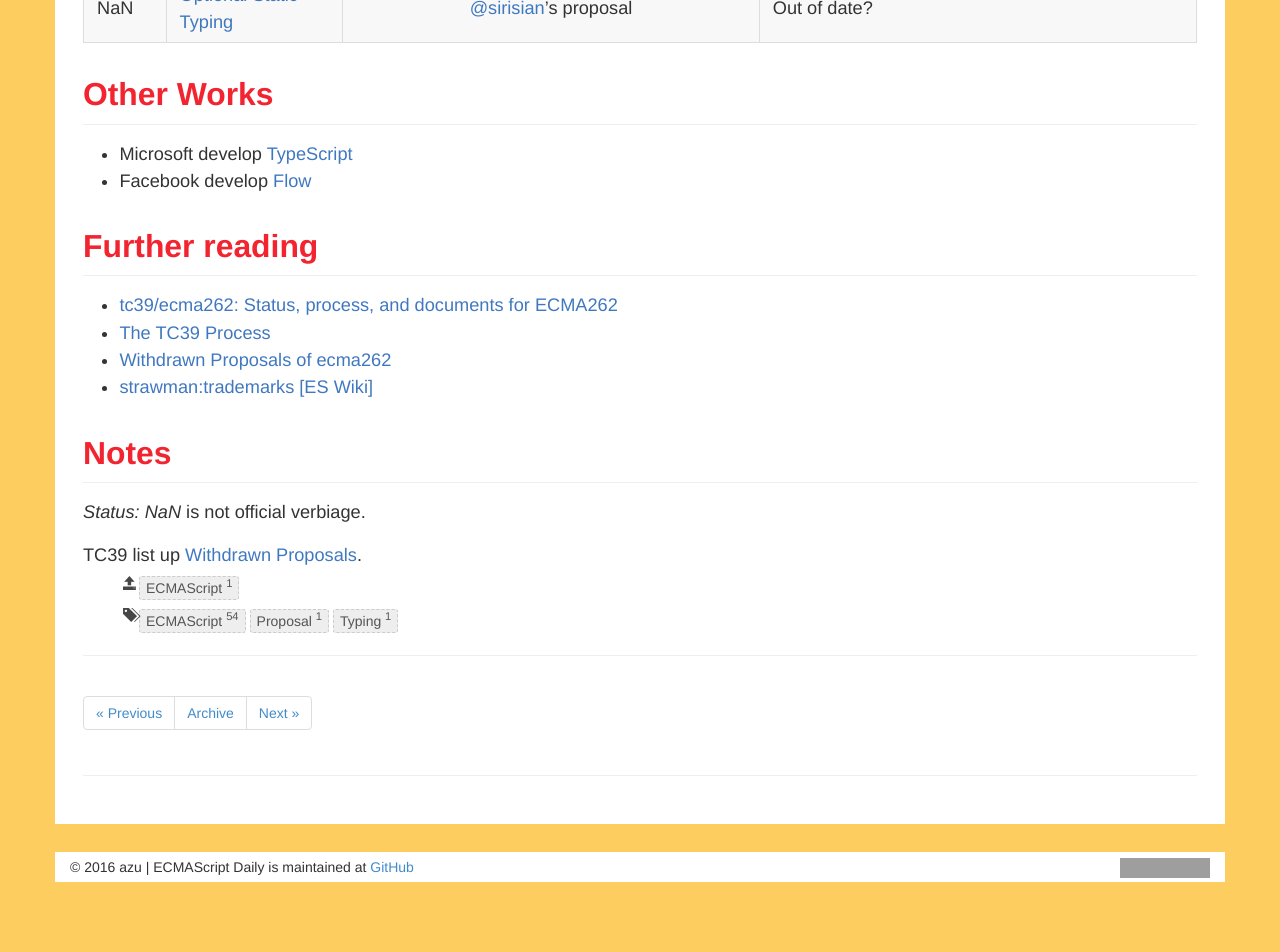
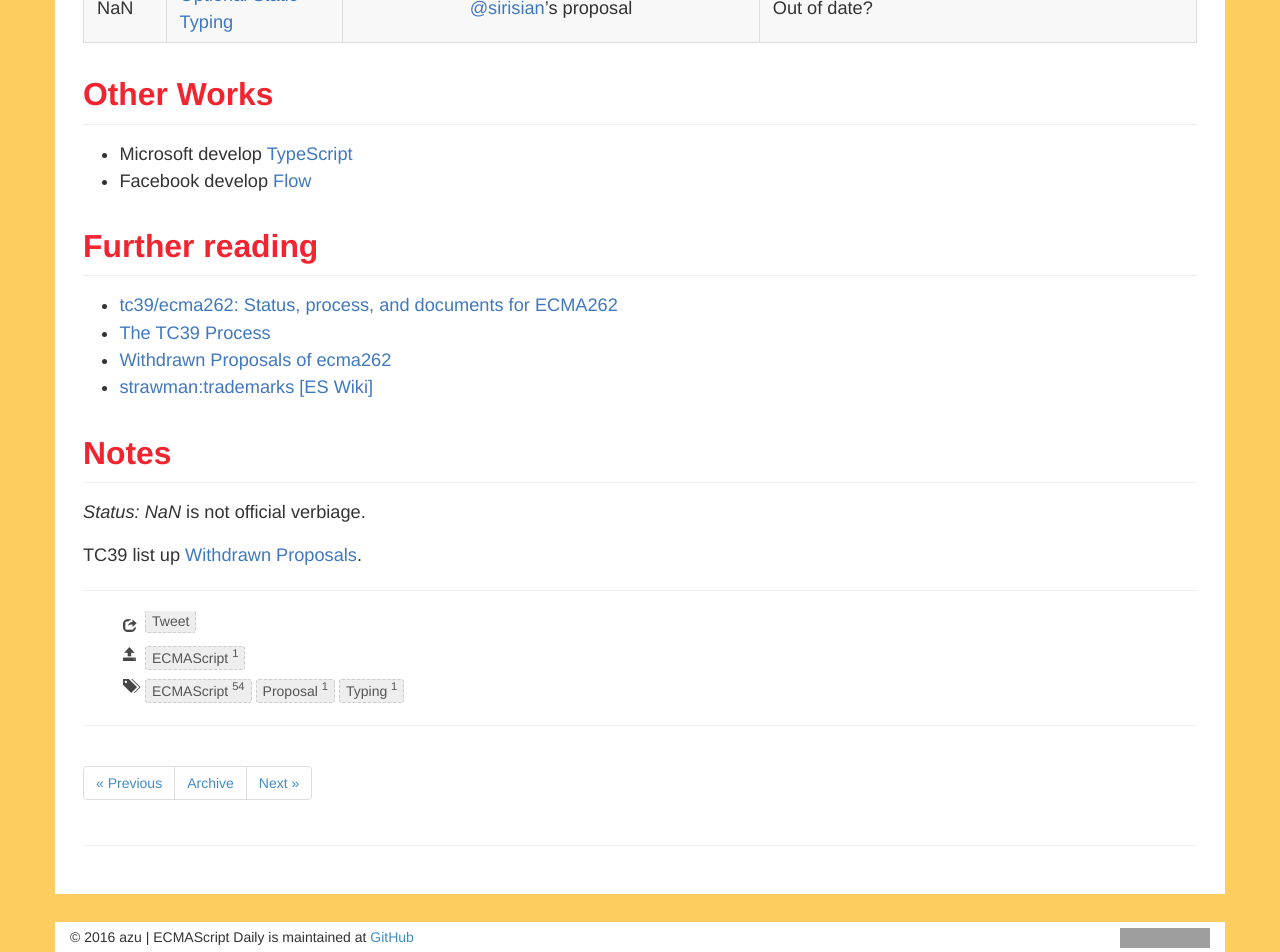
Before and after one commit to ecmascript-daily/ecmascript-daily.github.com, a Jekyll site: the page built from _posts/pages/2016-03-27-status-of-static-typing-in-ecmascript.md, in a window 1280 px wide. Shown: the part 593-1545 px from the top of the page. Built offline with Jekyll 4.4.1, drawn with Linux system fonts in a browser that asks for light colours; nearby versions of some CDN libraries; emoji names are drawn with the system emoji font; comment, search, counter and statistics services are not loaded; before the commit the page ends 1475 px from its top, so only the background shows below that; grey boxes are pictures that could not be loaded.

Commit message:
add sns button

```diff
--- a/_config.yml
+++ b/_config.yml
@@ -40,6 +40,11 @@
 future: true
 # Build settings
 markdown: kramdown
+
+kramdown:
+   input: GFM
+   hard_wrap: false
+
 gems:
   - jemoji
   - jekyll-mentions
--- /dev/null
+++ b/_includes/JB/sns
@@ -0,0 +1,4 @@
+<div class="share-page">
+<a href="https://twitter.com/share" class="twitter-share-button" data-via="ecmascriptdaily" data-size="large" data-dnt="true">Tweet</a>
+<script>!function(d,s,id){var js,fjs=d.getElementsByTagName(s)[0],p=/^http:/.test(d.location)?'http':'https';if(!d.getElementById(id)){js=d.createElement(s);js.id=id;js.src=p+'://platform.twitter.com/widgets.js';fjs.parentNode.insertBefore(js,fjs);}}(document, 'script', 'twitter-wjs');</script>
+</div>
--- a/_includes/themes/bootstrap-3/news.html
+++ b/_includes/themes/bootstrap-3/news.html
@@ -24,7 +24,11 @@
         {% endunless %}
       {% endif %}
     </div>
-
+    <hr>
+    <ul class="tag_box inline">
+      <li><i class="glyphicon glyphicon-share"></i></li>
+      {% include JB/sns %}
+    </ul>
   {% unless page.categories == empty %}
     <ul class="tag_box inline">
       <li><i class="glyphicon glyphicon-open"></i></li>
--- a/_includes/themes/bootstrap-3/post.html
+++ b/_includes/themes/bootstrap-3/post.html
@@ -10,7 +10,11 @@
     <div class="content markdown-body">
       {{ content }}
     </div>
-
+    <hr>
+    <ul class="tag_box inline">
+      <li><i class="glyphicon glyphicon-share"></i></li>
+      {% include JB/sns %}
+    </ul>
   {% unless page.categories == empty %}
     <ul class="tag_box inline">
       <li><i class="glyphicon glyphicon-open"></i></li>
--- a/assets/themes/bootstrap-3/css/style.css
+++ b/assets/themes/bootstrap-3/css/style.css
@@ -884,7 +884,8 @@
   line-height: 28px; }
 
 .tag_box li i {
-  opacity: 0.9; }
+  opacity: 0.9;
+  margin: 6px 6px 0 0; }
 
 .tag_box.inline li {
   float: left; }
--- a/assets/themes/bootstrap-3/css/style.scss
+++ b/assets/themes/bootstrap-3/css/style.scss
@@ -65,6 +65,7 @@
 
 .tag_box li i {
     opacity: 0.9;
+    margin: 6px 6px 0 0;
 }
 
 .tag_box.inline li {
```
Also changed, not shown: 1 other file.
